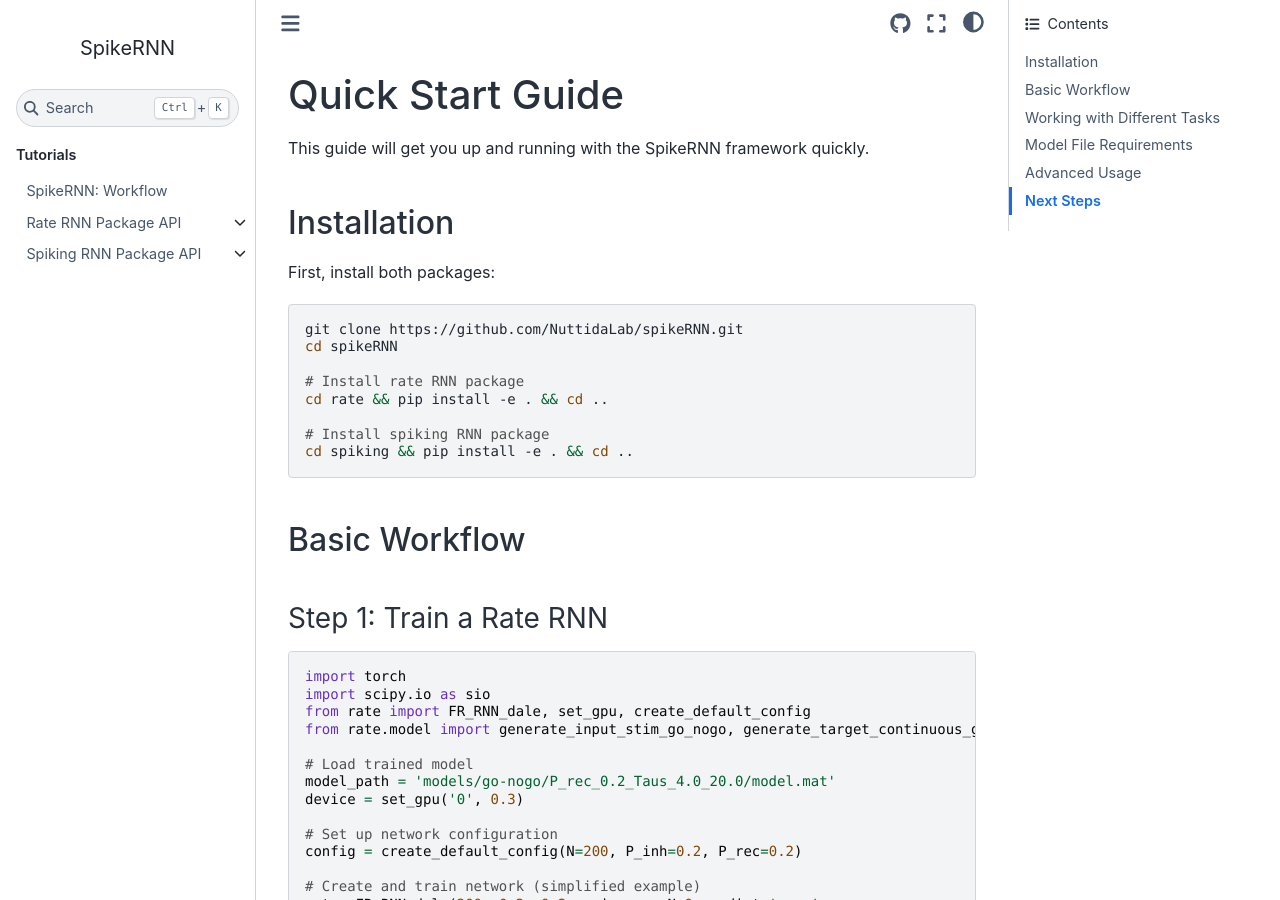
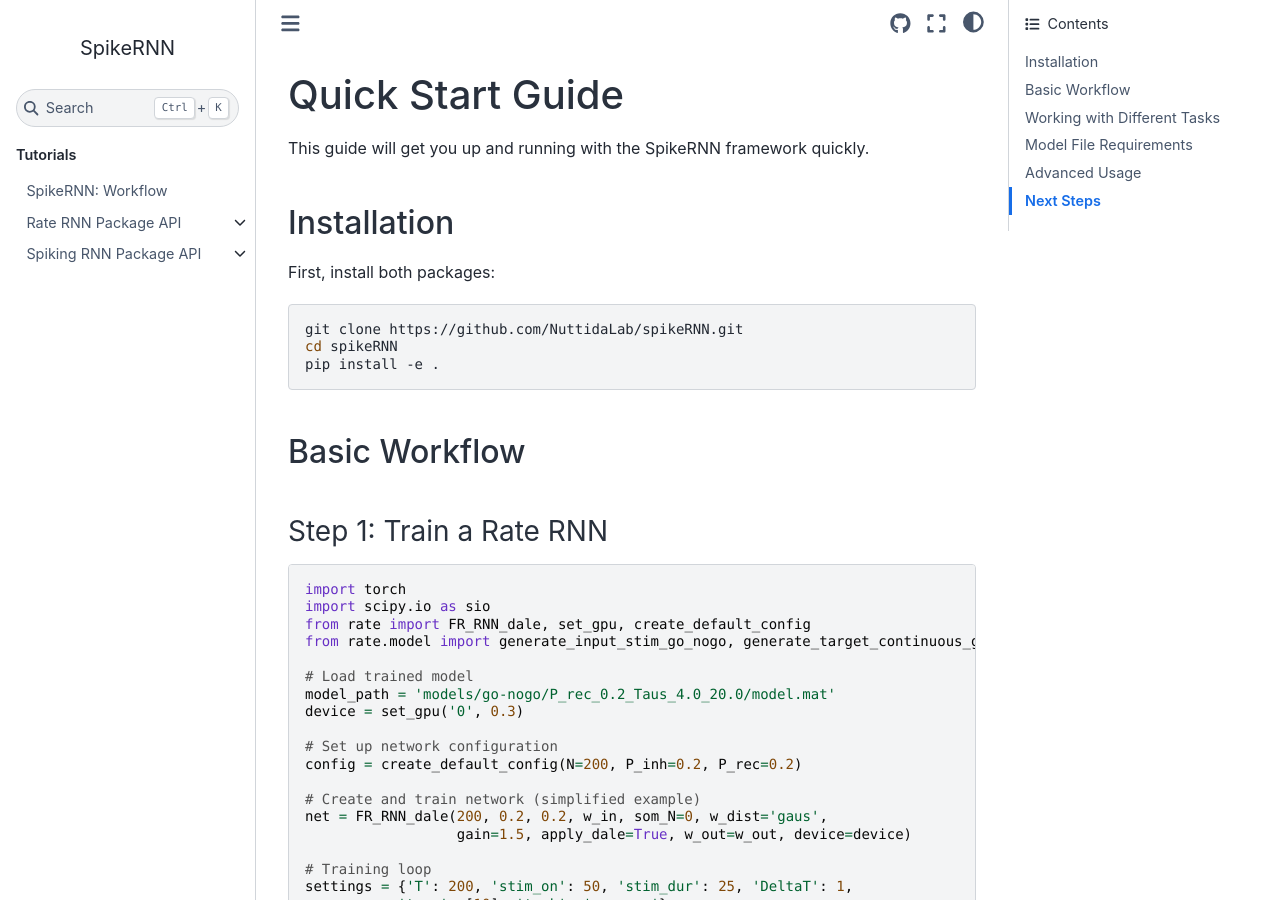
Before and after one commit to NuttidaLab/spikeRNN, a Sphinx documentation site: the page built from docs/quickstart.rst, in a window 1280 px wide and 900 px high. Built offline with Sphinx 7.4.7 and the Sphinx Book theme 1.1.4, drawn with Linux system fonts in a browser that asks for light colours.

Commit message:
fix installation instructions

```diff
--- a/docs/quickstart.rst
+++ b/docs/quickstart.rst
@@ -12,12 +12,7 @@ First, install both packages:
 
    git clone https://github.com/NuttidaLab/spikeRNN.git
    cd spikeRNN
-
-   # Install rate RNN package
-   cd rate && pip install -e . && cd ..
-
-   # Install spiking RNN package
-   cd spiking && pip install -e . && cd ..
+   pip install -e .
 
 Basic Workflow
 --------------------------------------------------
```
